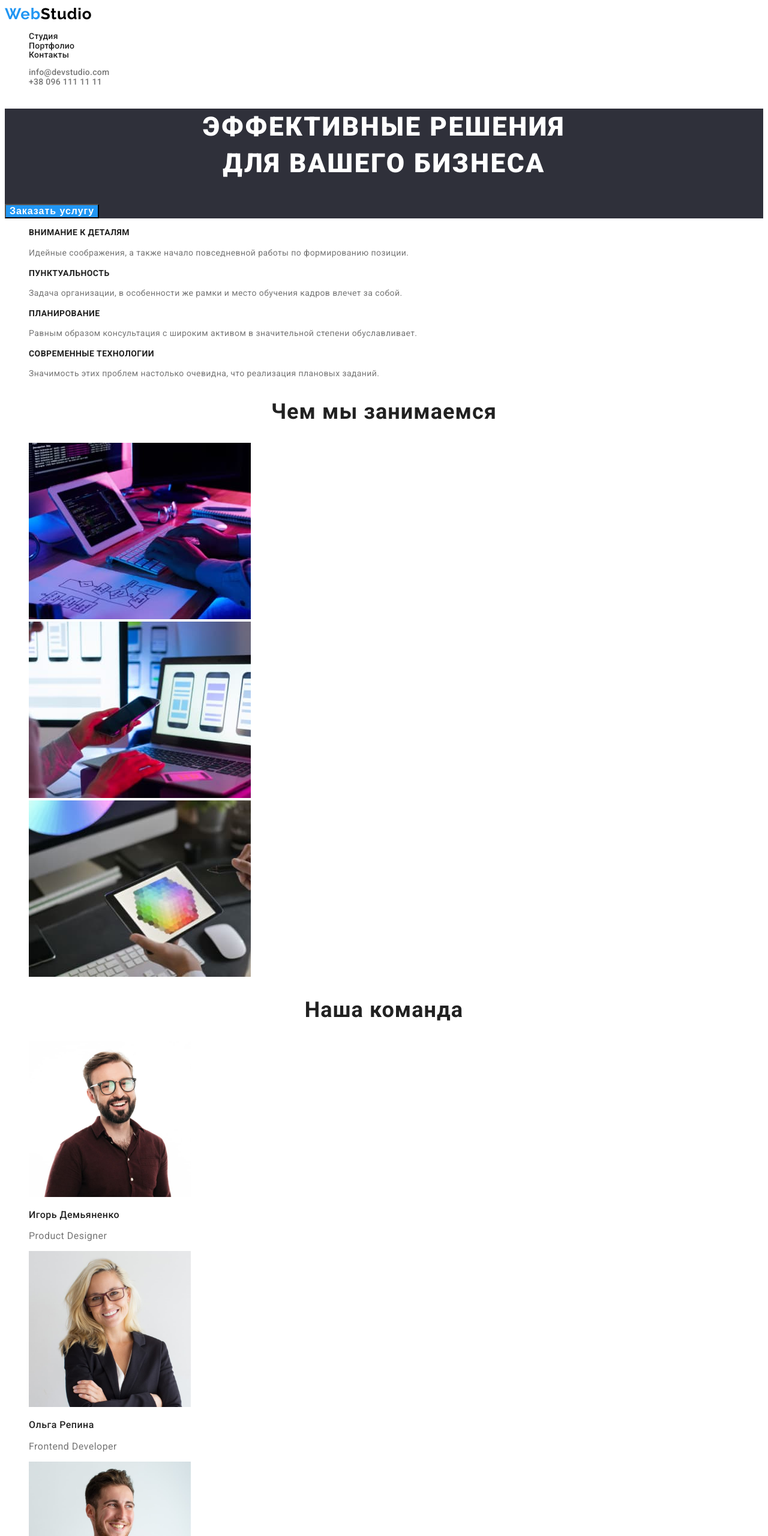
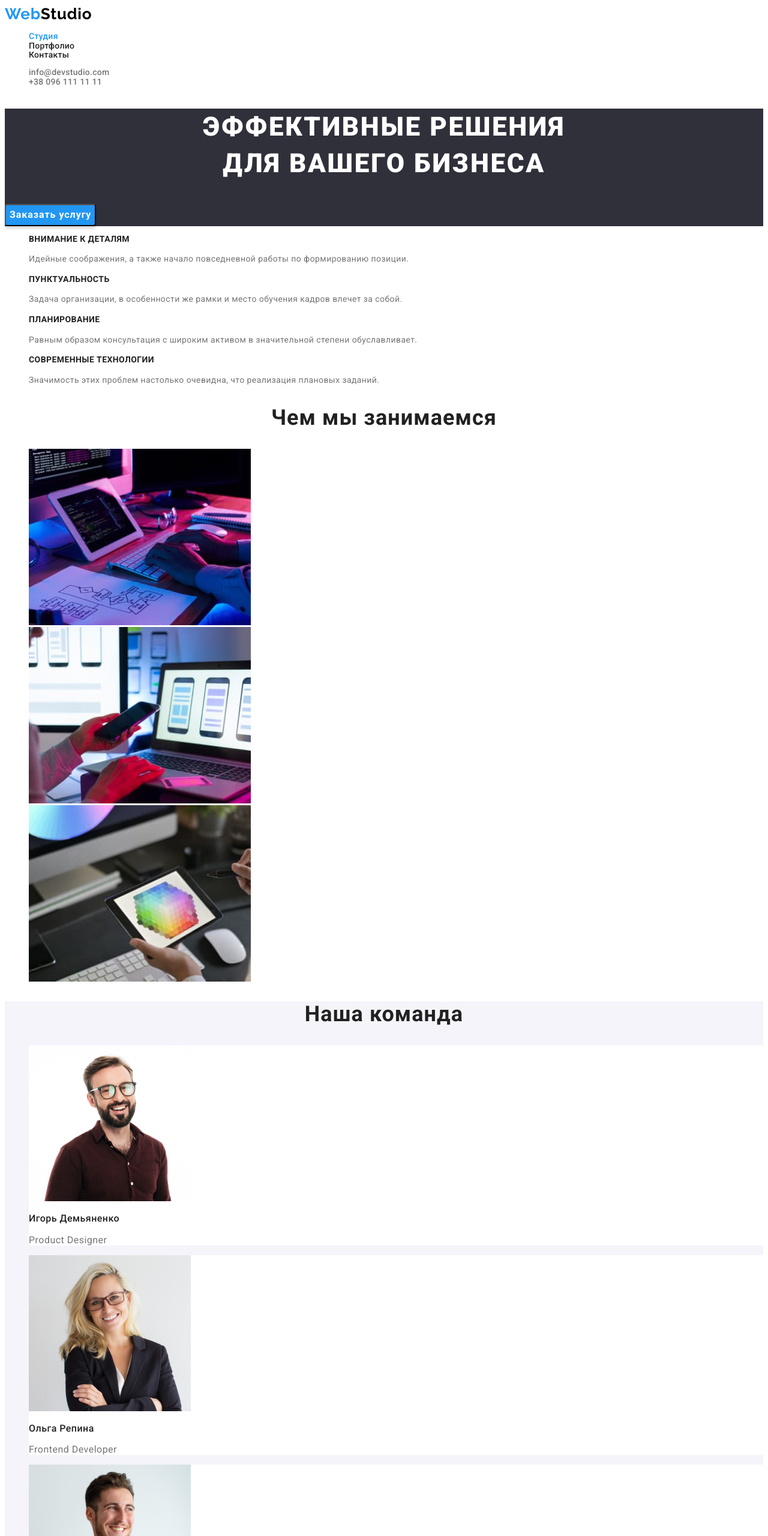
Before and after one commit to Mikhail-Zubko/goit-markup-hw-02, a plain HTML site: page index.html in a window 1280 px wide. Shown: the top 2560 px of the page at 60% size. Drawn offline with Linux system fonts and the light colour scheme.

Commit message:
+ current

```diff
--- a/css/styles.css
+++ b/css/styles.css
@@ -13,6 +13,12 @@
 body {
     font-family: 'Roboto',sans-serif;
     color: var(--primary-text-color);
+    background-color: var(--white-text-color);
+    font-size: 14px;
+}
+
+.current {
+    color: var(--accent-color);
 }
 
 .header-section {
@@ -79,11 +85,7 @@ body {
     text-decoration: none;
 }
 
-.link:hover {
-    color: var(--accent-color);
-}
-
-.link:focus {
+.link:hover, .link:focus {
     color: var(--accent-color);
 }
 
@@ -103,26 +105,27 @@ body {
     height: 30px;
     left: 732px;
     top: 441px; */
+    font-family: 'Roboto' , sans-serif;
     font-weight: 700;
     font-size: 16px;
-    line-height: 1,9;
+    line-height: 1.9;
     display: flex;
     align-items: center;
     text-align: center;
     letter-spacing: 0.06em;
     color: var(--white-text-color);
     background: var(--accent-color);
-    /* box-shadow: 0px 4px 4px rgba(0, 0, 0, 0.15);
-    border-radius: 4px; */
+    box-shadow: 0px 4px 4px rgba(0, 0, 0, 0.15);
+    border-radius: 4px;
     cursor: pointer;
 }
 
 .header-btn:hover {
-    /* position: absolute;
+    position: absolute;
     width: 200px;
     height: 50px;
     left: 700px;
-    top: 430px; */
+    top: 430px;
 }
 
 .visually-hidden {
@@ -159,6 +162,14 @@ body {
     line-height: 1.2;
     text-align: center;
     letter-spacing: 0.03em;
+}
+
+.team {
+    background-color: var(--background-color-white);
+}
+
+.team-list {
+    background-color: var(--white-text-color);
 }
 
 .team-title {
@@ -215,7 +226,7 @@ body {
 }
 
 .portfolio-button {
-    font-family: 'Roboto';
+    font-family: 'Roboto' , sans-serif;
     font-style: normal;
     font-weight: 500;
     font-size: 16px;
@@ -226,12 +237,12 @@ body {
     cursor: pointer;
 }
 
-.portfolio-button:hover {
+.portfolio-button:hover , .portfolio-button:focus {
     color: var(--white-text-color);
     background-color: var(--accent-color);
 }
 
-.portfolio-button:focus {
+.filter-current {
     color: var(--white-text-color);
     background-color: var(--accent-color);
 }
--- a/index.html
+++ b/index.html
@@ -16,7 +16,7 @@
             <a lang="en" href="./index.html" class="logo"><span class="logo-blue">Web</span>Studio</a>
 
             <ul class="site-nav list">
-                <li><a href="./index.html" class="link">Студия</a></li>
+                <li class="current"><a class="link" href="./index.html" >Студия</a></li>
                 <li><a href="./portfolio.html" class="link">Портфолио</a></li>
                 <li><a href="" class="link">Контакты</a></li>
             </ul>
@@ -27,13 +27,11 @@
             </ul>
     </header>
 <main>
-    <div>
         <section class="header-section">
             <h1 class="header-title">Эффективные решения <br> для вашего бизнеса</h1>
 
-            <input type="button" value="Заказать услугу" class="header-btn">
+            <button type="button" class="header-btn">Заказать услугу</button>
         </section>
-    </div>
     <section class="features">
         <h2 class=" visually-hidden">Особенности</h2>
         <ul class="features-list list">
```
Also changed, not shown: portfolio.html (+7 -7 lines).
